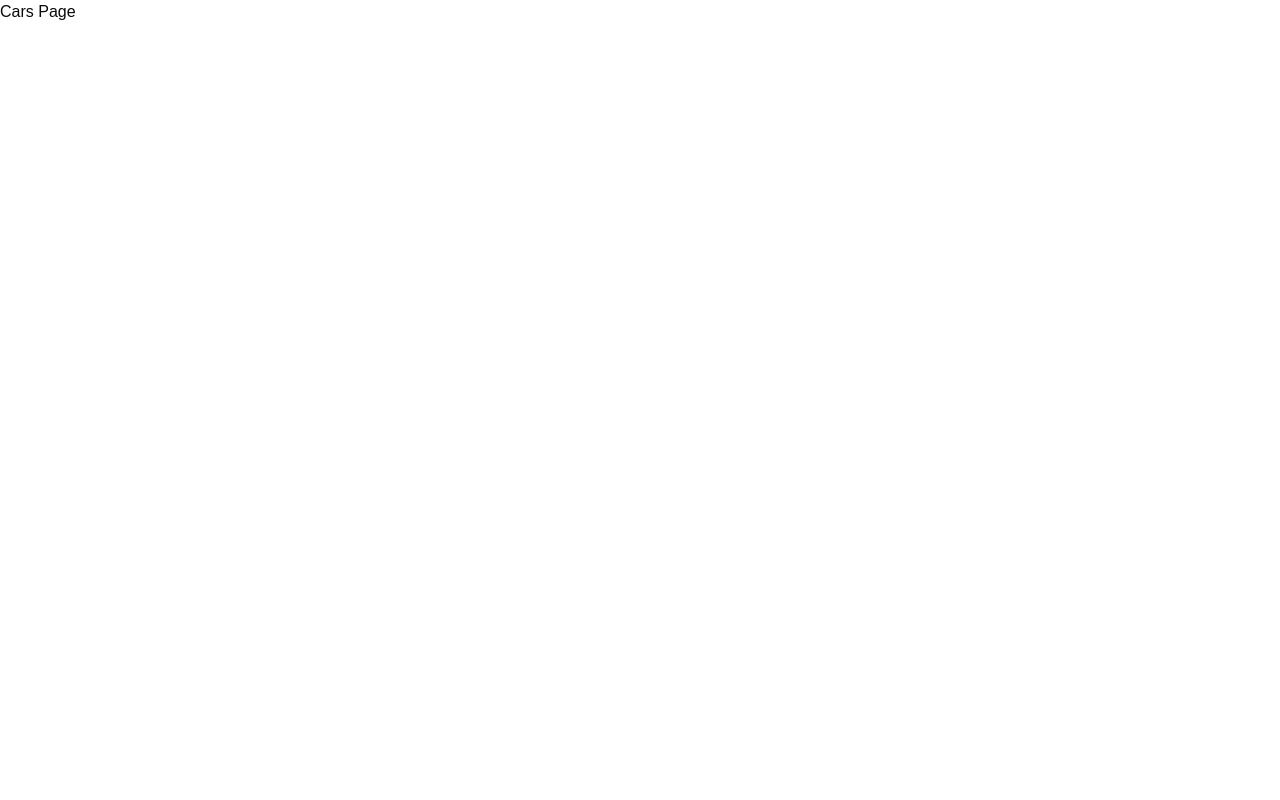
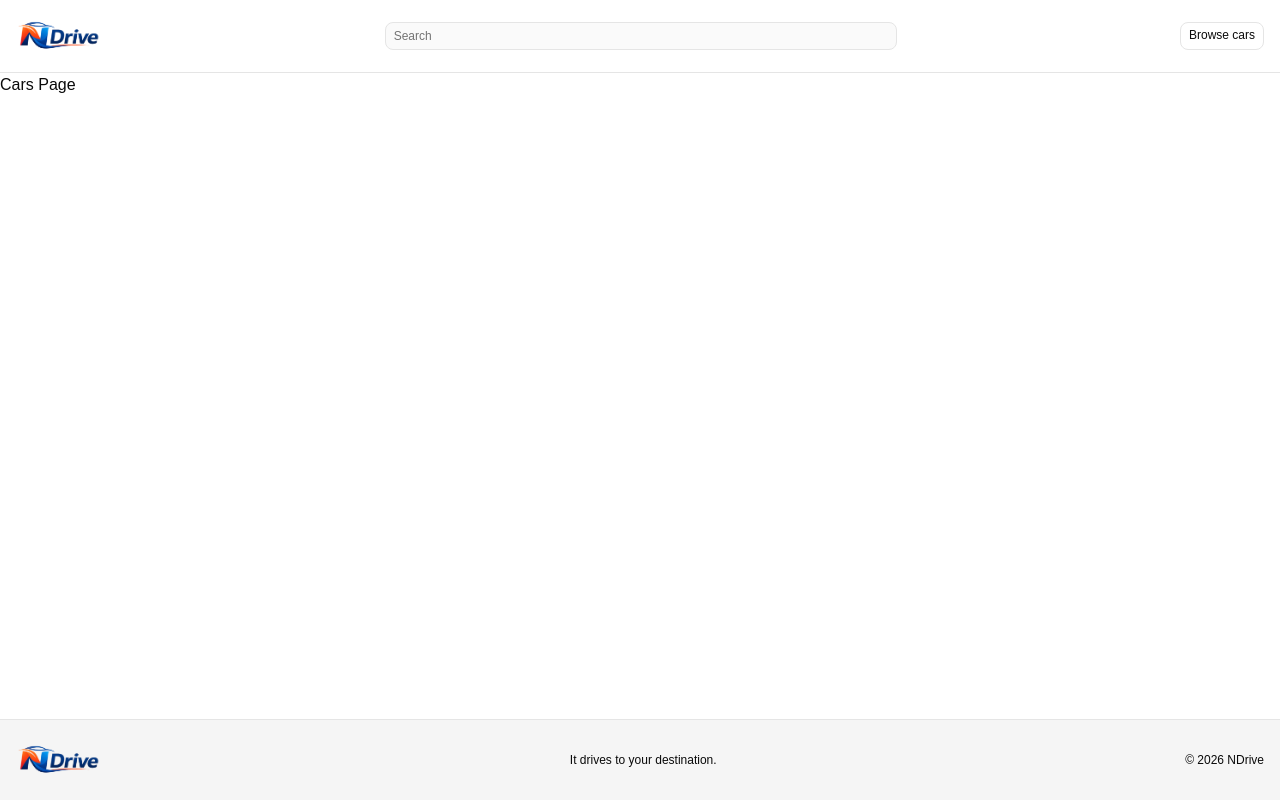
Before and after one commit to nirmal-7span/ndrive-frontend, a React (Vite) app: page /cars in a window 1280 px wide. Built offline with nearby package versions, Linux system fonts and the light colour scheme.

Commit message:
feat: added base layout components

```diff
--- /dev/null
+++ b/src/components/layout/container.jsx
@@ -0,0 +1,5 @@
+function Container({ children }) {
+  return <div className="mx-auto w-full max-w-7xl px-4">{children}</div>;
+}
+
+export default Container;
--- a/src/components/layout/footer.jsx
+++ b/src/components/layout/footer.jsx
@@ -1,5 +1,19 @@
+import Container from "./container";
+import Logo from "./logo";
+
 function Footer() {
-  return <div>Footer</div>;
+  return (
+    <div className="border-t bg-muted text-xs">
+      <Container>
+        <div className="flex flex-col sm:flex-row items-center justify-between gap-4 py-4">
+          <Logo />
+          <p className="text-xs font-medium">It drives to your destination.</p>
+
+          <span className="text-xs font-medium">© 2026 NDrive</span>
+        </div>
+      </Container>
+    </div>
+  );
 }
 
 export default Footer;
--- /dev/null
+++ b/src/components/layout/logo.jsx
@@ -0,0 +1,11 @@
+import logo from "../../assets/logos/NDrive Logo.png";
+
+function Logo() {
+  return (
+    <a href="/">
+      <img src={logo} alt="NDrive logo" className="h-12 w-auto" />
+    </a>
+  );
+}
+
+export default Logo;
--- a/src/components/layout/navbar.jsx
+++ b/src/components/layout/navbar.jsx
@@ -1,5 +1,22 @@
+import { Button } from "@/components/ui/button";
+import { Input } from "@/components/ui/input";
+import Logo from "./logo";
+import Container from "./container";
+
 function Navbar() {
-  return <div>Navbar</div>;
+  return (
+    <div className="border-b">
+      <Container>
+        <div className="flex items-center justify-between gap-4 py-3">
+          <Logo />
+
+          <Input placeholder="Search" className="flex-1 max-w-lg" />
+
+          <Button variant="outline">Browse cars</Button>
+        </div>
+      </Container>
+    </div>
+  );
 }
 
 export default Navbar;
--- a/src/components/layout/page-layout.jsx
+++ b/src/components/layout/page-layout.jsx
@@ -3,11 +3,11 @@ import Footer from "./footer";
 
 function PageLayout({ children }) {
   return (
-    <>
+    <div className="min-h-screen flex flex-col">
       <Navbar />
-      <main>{children}</main>
+      <main className="flex-1">{children}</main>
       <Footer />
-    </>
+    </div>
   );
 }
 
--- a/src/pages/car-details/car-details-page.jsx
+++ b/src/pages/car-details/car-details-page.jsx
@@ -1,4 +1,7 @@
+import PageLayout from "../../components/layout/page-layout";
+
 function CarDetailsPage() {
-  return <div>Car Details Page</div>;
+  return <PageLayout>Car Details Page</PageLayout>;
 }
+
 export default CarDetailsPage;
--- a/src/pages/cars/cars-page.jsx
+++ b/src/pages/cars/cars-page.jsx
@@ -1,4 +1,7 @@
+import PageLayout from "../../components/layout/page-layout";
+
 function CarsPage() {
-  return <div>Cars Page</div>;
+  return <PageLayout>Cars Page</PageLayout>;
 }
+
 export default CarsPage;
--- a/src/pages/home/home-page.jsx
+++ b/src/pages/home/home-page.jsx
@@ -1,4 +1,14 @@
+import PageLayout from "../../components/layout/page-layout";
+import Container from "../../components/layout/container";
+
 function HomePage() {
-  return <div>Home Page</div>;
+  return (
+    <PageLayout>
+      <Container>
+        <h1>Home Page</h1>
+      </Container>
+    </PageLayout>
+  );
 }
+
 export default HomePage;
```
Also changed, not shown: src/assets/logos/NDrive Logo.png (added).
